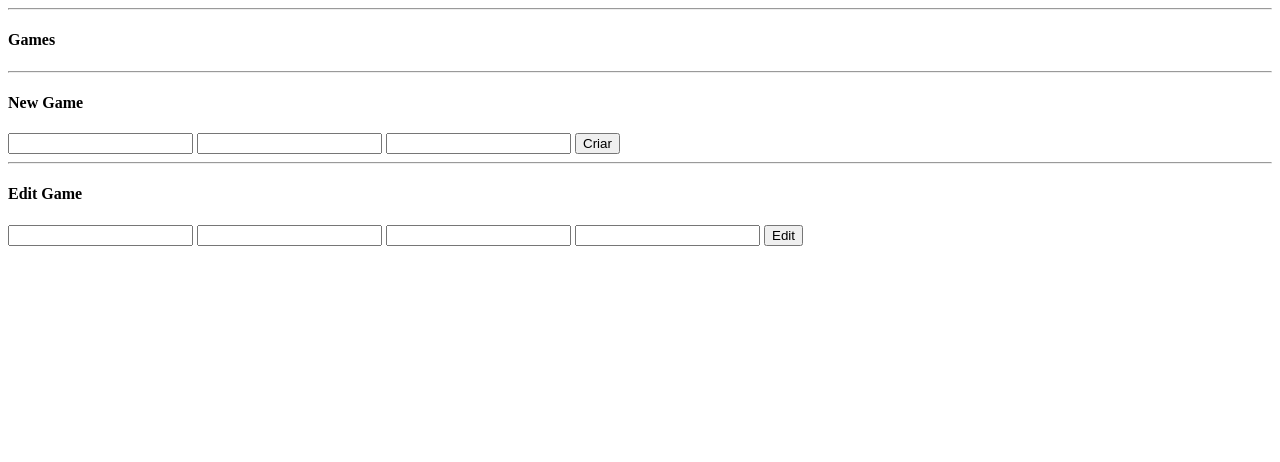
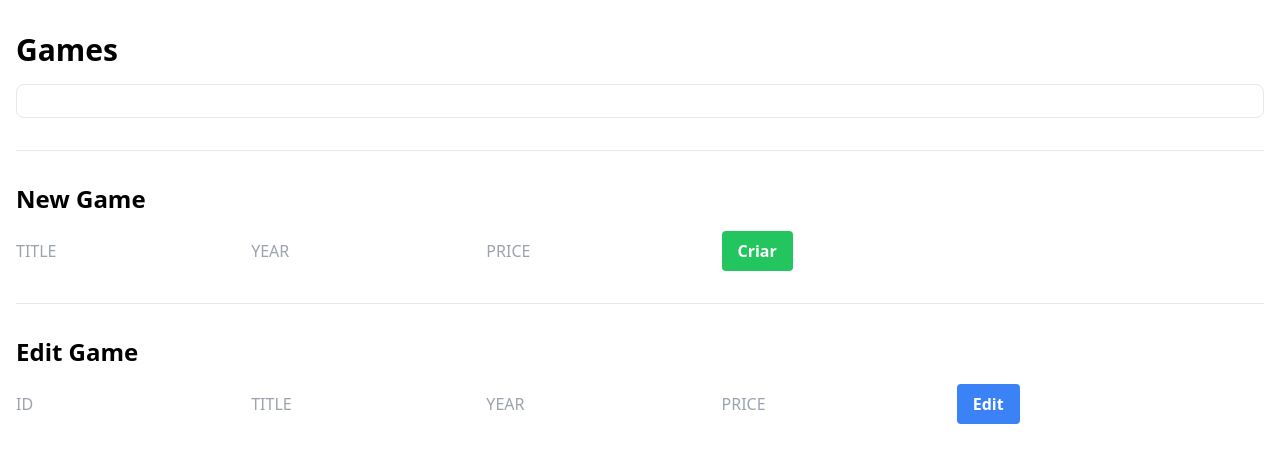
Before and after one commit to dudusanttos/api-games, a plain HTML site: page front-end/index.html in a window 1280 px wide. Drawn offline with nearby package versions, Linux system fonts and the light colour scheme; no server answers.

Commit message:
Update index.html

```diff
--- a/front-end/index.html
+++ b/front-end/index.html
@@ -7,25 +7,35 @@
 </head>
 <body>
 
-    <hr>
-    <h4>Games</h4>
-    <ul id="games"></ul>
-    <hr>
-    <h4>New Game</h4>
-    <input type="text" id = "title" name="" id="">
-    <input type="number" id="year" name="" id="">
-    <input type="number" id="price" name="" id="">
-    <button onclick="createGame()">Criar</button>
-    <hr>
-    <h4>Edit Game</h4>
-    <input type="number" id ="idEdit" name="">
-    <input type="text" id ="titleEdit" name="">
-    <input type="number" id="yearEdit" name="">
-    <input type="number" id="priceEdit" name="">
-    <button onclick="updateGame()">Edit</button>
+    <div class="container mx-auto mt-8 px-4">
+        <h1 class="text-3xl font-bold mb-4">Games</h1>
+        <ul id="games" class="border rounded-lg p-4">
+        </ul>
 
+        <hr class="my-8">
+
+        <div class="mt-8">
+          <h1 class="text-2xl font-bold mb-4">New Game</h1>
+          <input type="text" class="input" id="title" placeholder="TITLE">
+          <input type="number" class="input" id="year" placeholder="YEAR">
+          <input type="number" class="input" id="price" placeholder="PRICE">
+          <button class="btn bg-green-500 hover:bg-green-700 text-white font-bold py-2 px-4 rounded" onclick="createGame()">Criar</button>
+        </div>
+
+        <hr class="my-8">
+
+        <div class="mt-8">
+          <h1 class="text-2xl font-bold mb-4">Edit Game</h1>
+          <input type="number" class="input" id="idEdit" placeholder="ID">
+          <input type="text" class="input" id="titleEdit" placeholder="TITLE">
+          <input type="number" class="input" id="yearEdit" placeholder="YEAR">
+          <input type="number" class="input" id="priceEdit" placeholder="PRICE">
+          <button class="btn bg-blue-500 hover:bg-blue-700 text-white font-bold py-2 px-4 rounded" onclick="updateGame()">Edit</button>
+        </div>
+      </div>
 
     <script src="https://cdn.jsdelivr.net/npm/axios@1.1.2/dist/axios.min.js"></script>
+    <script src="https://cdn.tailwindcss.com"></script>
     <script src="script.js"></script>
 </body>
 </html>
```
